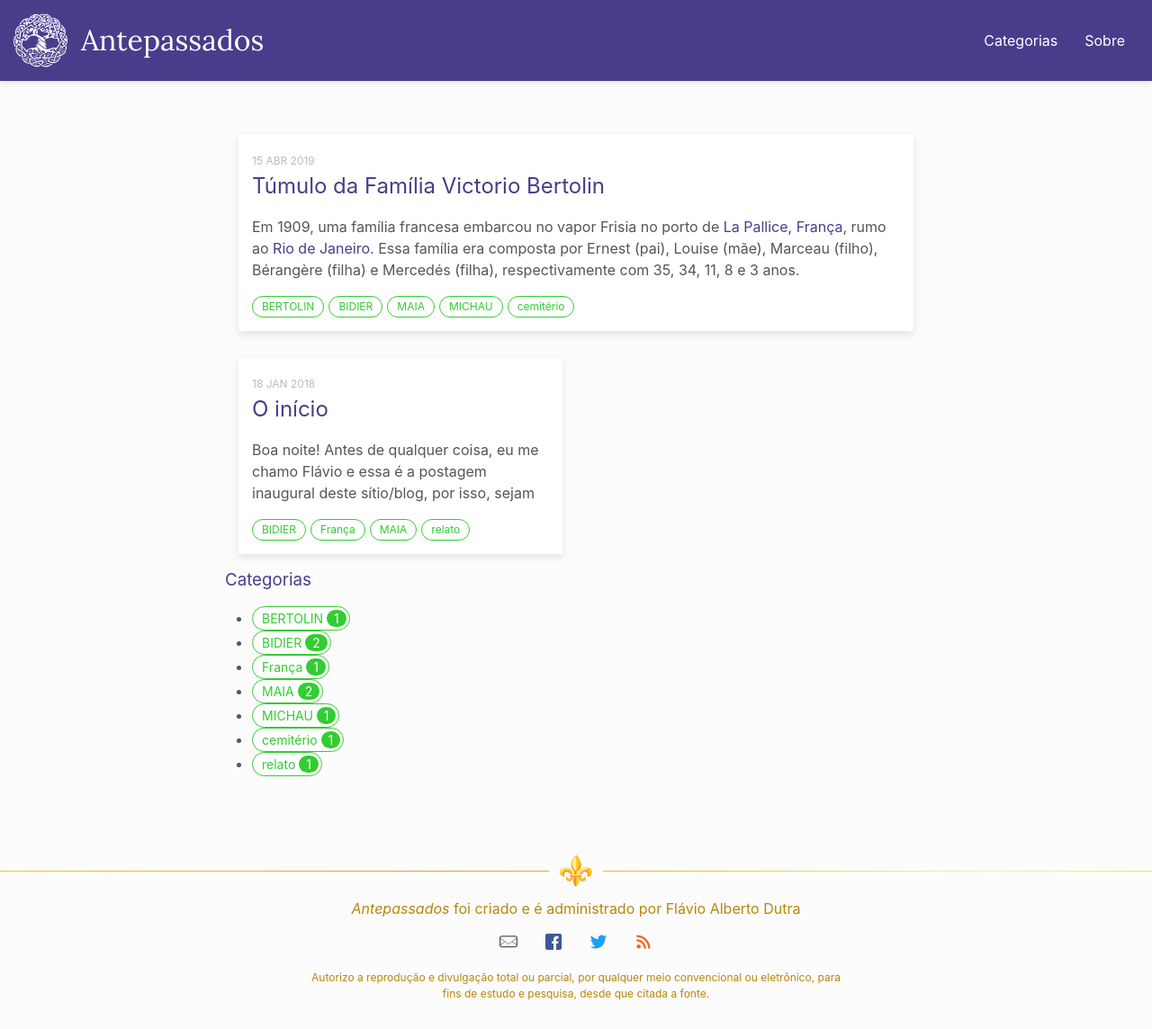
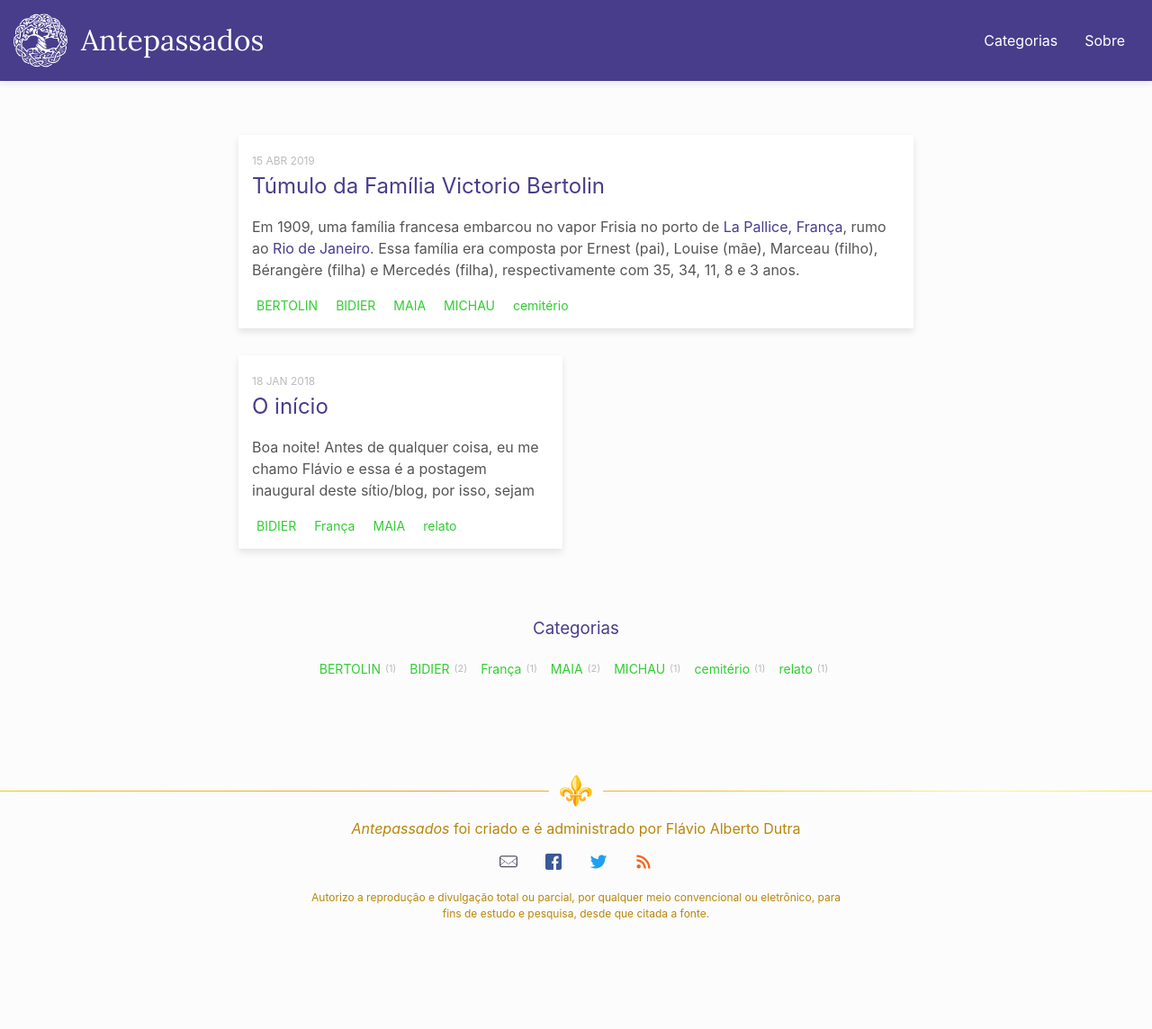
Before and after one commit to flaviodut/antepassados, a Jekyll site: the page built from index.md, in a window 1280 px wide. Shown: the whole page at 90% size. Built offline with Jekyll 4.4.1, drawn with Linux system fonts in a browser that asks for light colours; after the commit the page ends 1055 px from its top, so only the background shows below that.

Commit message:
Alterado design das tags

```diff
--- a/_sass/partials/_layout.scss
+++ b/_sass/partials/_layout.scss
@@ -19,29 +19,6 @@ body {
 
   h1, h2, h3, h4, h5, h6 {
     color: $brand-color;
-  }
-}
-
-.page-sidebar {
-  width: 100%;
-  padding: 0 ($spacing-unit / 2) $spacing-unit;
-  text-align: center;
-
-  ul {
-    display: flex;
-    flex-flow: row wrap;
-    justify-content: center;
-    margin: 0;
-    padding: 0;
-  }
-
-  li {
-    margin: 5px;
-    list-style: none;
-  }
-
-  .home + & {
-    padding-top: $spacing-unit * 2;
   }
 }
 
@@ -68,26 +45,12 @@ body {
     max-width: 1200px;
     margin: 0 auto;
   }
-
-  & ~ .page-sidebar {
-    @include breakpoint($lg) {
-      max-width: 1200px;
-      margin: 0 auto;
-    }
-  }
 }
 
 .post {
   @include breakpoint($lg) {
     max-width: 600px;
     margin: 0 auto;
-  }
-
-  & ~ .page-sidebar {
-    @include breakpoint($lg) {
-      max-width: 600px;
-      margin: 0 auto;
-    }
   }
 }
 
--- a/_sass/partials/_post.scss
+++ b/_sass/partials/_post.scss
@@ -39,13 +39,6 @@
       display: inline-block;
       margin-right: .313rem;
       margin-bottom: .313rem;
-    }
-
-    a,
-    a:active,
-    a:visited {
-      padding-right: .625rem;
-      font-size: .75rem;
     }
   }
 }
--- a/_sass/partials/_tag.scss
+++ b/_sass/partials/_tag.scss
@@ -1,33 +1,73 @@
+.tags {
+  width: 100%;
+  padding: 0 ($spacing-unit / 2) $spacing-unit;
+
+  h3 {
+    text-align: center;
+  }
+
+  ul {
+    display: flex;
+    flex-flow: row wrap;
+    justify-content: center;
+    margin: 0;
+    padding: 0;
+  }
+
+  li {
+    margin: 5px 0;
+    list-style: none;
+  }
+
+  .home ~ & {
+    padding-top: $spacing-unit * 2;
+
+    @include breakpoint($lg) {
+      max-width: 1200px;
+      margin: 0 auto;
+    }
+  }
+
+  .post ~ & {
+    @include breakpoint($lg) {
+      max-width: 600px;
+      margin: 0 auto;
+    }
+  }
+}
+
 .tag,
 .tag:active,
 .tag:visited {
-  display: inline-block;
-  padding: 2px 3px 2px 10px;
-
+  display: flex;
+  align-items: center;
+  margin-right: 5px;
+  padding: 0 5px;
   font-size: .875rem;
   color: $second-color;
-
-  background-color: white;
-  border: 1px solid $second-color;
-  border-radius: 1.5rem;
   transition: all 200ms ease-in-out;
 
   > span {
-    padding: 1px 8px;
-    font-size: .875rem;
-    color: white;
-    background-color: $second-color;
-    border-radius: 1.5rem;
+    margin-left: 5px;
+    font-size: 78%;
+    color: #bbb;
     transition: all 200ms ease-in-out;
+  }
+
+  > span::before {
+    content: '(';
+  }
+
+  > span::after {
+    content: ')';
   }
 }
 
 .tag:hover,
 .tag:focus {
   color: lighten($second-color, 15%);
-  border-color: lighten($second-color, 15%);
 
   > span {
-    background-color: lighten($second-color, 15%);
+    color: darken(#bbb, 15%);
   }
 }
```
